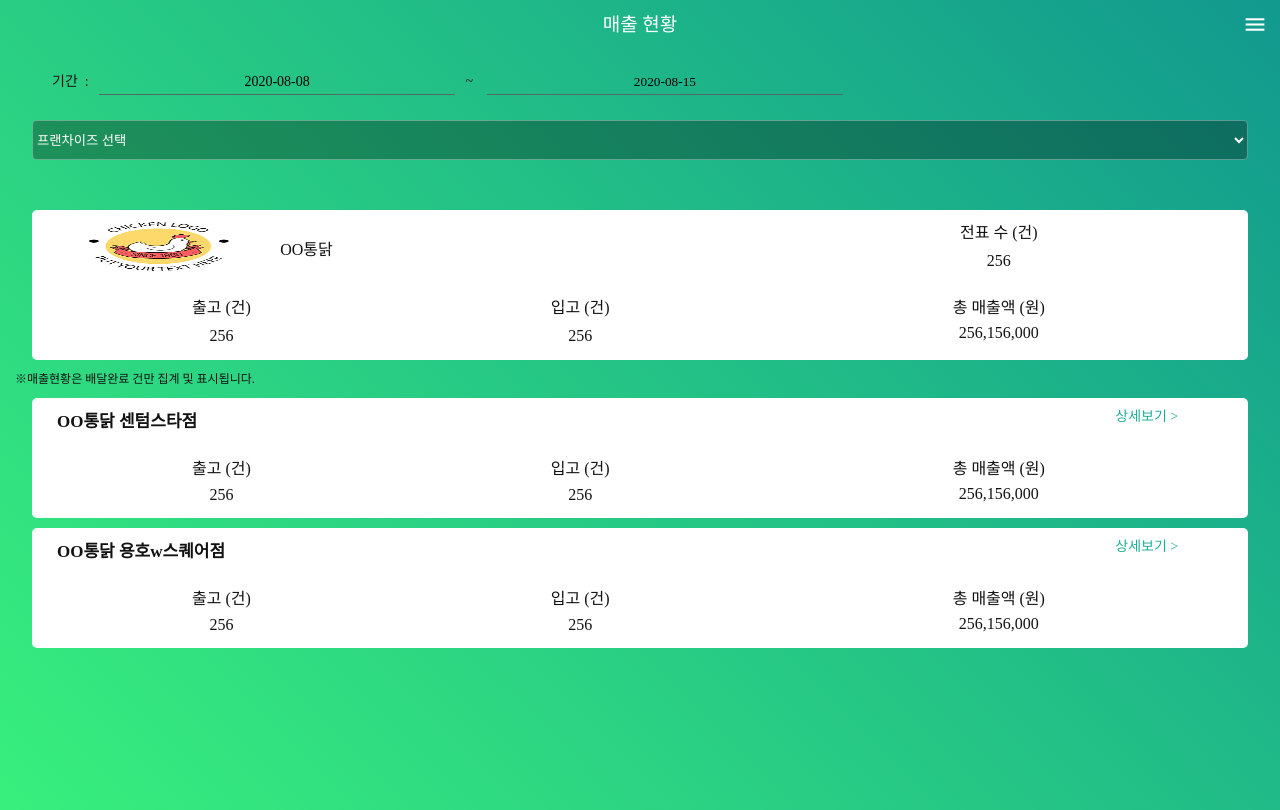
After one commit to jejeong9391/oil, a PHP site: page /app/list/report.html in a window 1280 px wide. The commit adds this page. Run offline with PHP 8.4, Linux system fonts and the light colour scheme; some libraries are stand-ins or nearby versions; some web fonts are replaced.

Commit message:
매출현황 그라데이션UI

```diff
--- a/www/app/list/list_style.css
+++ b/www/app/list/list_style.css
@@ -698,7 +698,7 @@ body {
 
 }
 
-.setImgDiv > li:nth-child(1) > .liRight {
+.setImgDiv>li:nth-child(1)>.liRight {
     border: 0;
 }
 
@@ -722,7 +722,7 @@ body {
 }
 
 
-#setList > li:nth-child(1) > .liRight {
+#setList>li:nth-child(1)>.liRight {
     /*첫번째 li만 위의 border 없애기*/
     border: 0;
 }
@@ -1134,7 +1134,7 @@ body {
     height: 50px;
     border-radius: 10px;
     /*  background: #f2f2f2;*/
-   margin: 10px 5px;
+    margin: 10px 5px;
     /*    background: gold;*/
 }
 
@@ -1499,3 +1499,147 @@ body {
     /* margin: 10px; */
     border: 0;
 }
+
+/* 매출현황 레포트 css */
+.searchBox {
+    width: 95%;
+    /*    height: 255px;
+    background: #ffffff2b;*/
+    border-radius: 5px;
+    margin: 0 auto;
+    box-sizing: border-box;
+}
+
+#selBox {
+    width: 100%;
+    height: 40px;
+    margin: 0 auto;
+    display: block;
+    border-radius: 5px;
+    border: 0.5px solid #fffefe52;
+    background: #0000004f;
+    color: #fff;
+    /*    padding-bottom: 10px;*/
+    margin-top: 10px;
+}
+
+.inner {
+    width: 100%;
+    height: 50%;
+    /*    border: 1px solid black;*/
+    border-radius: 5px;
+    margin: 0 auto;
+    padding: 10px;
+}
+
+.topLeft {
+    width: 65%;
+    height: 100%;
+    /*    border: 1px solid black;*/
+    border-radius: 15px;
+    float: left;
+    box-sizing: border-box;
+}
+
+.topRight {
+    width: 30%;
+    height: 100%;
+    /*    border: 1px solid black;*/
+    border-radius: 15px;
+    float: left;
+    box-sizing: border-box;
+
+}
+
+.topRight>div {
+    height: 50%;
+
+}
+
+.topRight div>p,
+.total_price div>p {
+    font-size: 16px;
+    font-weight: 500;
+    text-align: center;
+    padding: 2 5px;
+    line-height: 25px;
+    margin: 0 auto;
+}
+
+.franLogo {
+    width: 30%;
+    height: 100%;
+
+    border-radius: 15px;
+    float: left;
+    box-sizing: border-box;
+}
+
+.franImg {
+    display: block;
+    width: 100%;
+    height: 95%;
+    display: block;
+    margin: 0 auto;
+    float: left;
+    border-radius: 15px;
+}
+
+.franTitle {
+    width: 60%;
+    height: 100%;
+    float: left;
+    /*    text-align: center;*/
+    margin: 0 auto;
+    line-height: 60px;
+    font-size: 16px;
+    padding: 0 5px;
+    box-sizing: border-box;
+}
+
+.total_price {
+    width: 40%;
+    height: 100%;
+    /*    border: 1px solid black;*/
+    border-radius: 15px;
+    float: left;
+    box-sizing: border-box;
+}
+
+.noti {
+    width: 100%;
+    padding: 10px 15px 0 15px;
+    font-size: 12px;
+}
+
+.storeBox {
+    width: 95%;
+    /*    height: 255px;
+    background: #ffffff2b;*/
+    border-radius: 5px;
+    margin: 0 auto;
+    box-sizing: border-box;
+}
+
+.innerBottom {
+    width: 100%;
+    height: 60%;
+    border-radius: 5px;
+    margin: 0 auto;
+    padding: 10px;
+}
+
+li>.innerBottom div>p {
+    font-size: 15px;
+    font-weight: 300;
+    text-align: center;
+    padding: 2 5px;
+    line-height: 15px;
+    margin: 0 auto;
+}
+
+.topLeft>p {
+    font-size: 17px;
+    padding: 5px 15px;
+    font-weight: 600;
+}
--- /dev/null
+++ b/www/app/list/report.html
@@ -0,0 +1,494 @@
+<!doctype html>
+<html>
+
+<head>
+    <meta charset="utf-8">
+    <meta name="viewport"
+        content="user-scalable=no, initial-scale=1.0, maxium-scale=1.0, minimun-scale=1.0, width=device-width">
+    <title>신일푸드</title>
+
+    <!-- jQuery -->
+    <script src="https://code.jquery.com/jquery-3.4.1.js"
+        integrity="sha256-WpOohJOqMqqyKL9FccASB9O0KwACQJpFTUBLTYOVvVU=" crossorigin="anonymous"></script>
+
+    <!--fontawesome-->
+    <link rel="stylesheet" href="https://pro.fontawesome.com/releases/v5.12.1/css/all.css"
+        integrity="sha384-TxKWSXbsweFt0o2WqfkfJRRNVaPdzXJ/YLqgStggBVRREXkwU7OKz+xXtqOU4u8+" crossorigin="anonymous">
+    <!--구글아이콘-->
+    <link href="https://fonts.googleapis.com/icon?family=Material+Icons" rel="stylesheet">
+    <!--alert플러그인-->
+    <link href="../lib/plugin/modal-master/css/jquery.modal.css" type="text/css" rel="stylesheet" />
+    <link href="../lib/plugin/modal-master/css/jquery.modal.theme-xenon.css" type="text/css" rel="stylesheet" />
+    <link href="../lib/plugin/modal-master/css/jquery.modal.theme-atlant.css" type="text/css" rel="stylesheet" />
+    <script type="text/javascript" src="../lib/plugin/modal-master/js/jquery.modal.js"></script>
+
+    <!--rest-->
+    <script type="text/javascript" src="./../lib/js/function.js"></script>
+    <script src="https://code.jquery.com/ui/1.11.4/jquery-ui.min.js"></script>
+
+    <!--main_list 공통js-->
+    <link href="../reset.css" rel="stylesheet">
+    <link href="./list_style.css" rel="stylesheet">
+    <!--  <link href="./style_set.css" rel="stylesheet">-->
+
+
+
+    <!--	<script type="text/javascript" src="http://code.jquery.com/jquery-latest.min.js"></script>-->
+</head>
+<style>
+    body {
+        background: #11998e;
+        /* fallback for old browsers */
+        background: -webkit-linear-gradient(45deg, #38ef7d, #11998e);
+        /*Chrome 10-25, Safari 5.1-6 */
+        background: linear-gradient(45deg, #38ef7d, #11998e);
+        /* W3C, IE 10+/ Edge, Firefox 16+, Chrome 26+, Opera 12+, Safari 7+ */
+
+    }
+</style>
+
+<body style="height: 95vh;">
+
+    <div id="wrap">
+
+        <header id="header" style="background: #1eae9700;">
+            <div class="hdLeft">
+                <a href="../menu_setting/menu_setting.html">
+                    <!--                    <i class="fas fa-chevron-left"></i>-->
+                </a>
+            </div>
+            <h3 class="textLogo"><a href="#" style="color: #fff;">매출 현황</a></h3>
+            <a href="../menu_setting/menu_setting.html" class="btnMenu" style="background:#1eae9700;">
+                <!--  <img src="./../img/icons/icon_02.png" alt="메뉴열기">-->
+                <i class="material-icons" style="color: #fff;">
+                    menu
+                </i>
+                <!-- <i class="fas fa-bars rightIcon"></i>-->
+            </a>
+            <!--.btnMenu-->
+        </header>
+
+        <!--#header-->
+
+        <div id="container">
+            <div class="searchBox">
+                <div class="period">
+                    <span>기간&nbsp; : &nbsp;</span>
+                    <input type="text" id="sdate" name="sdate" readonly>&nbsp;&nbsp;&nbsp;~&nbsp;&nbsp;&nbsp;
+                    <input type="text" id="edate" name="edate" readonly style="background: #f4f4f400"></div>
+                <div class="boxWrap">
+                    <select id="selBox">
+                        <option selected>프랜차이즈 선택</option>
+                        <option>OO통닭</option>
+                        <option>노랑통닭</option>
+                        <option>숯양2마리치킨</option>
+                    </select>
+                </div>
+            </div>
+            <div class="searchBox" style="background: #fff; height: 150px; margin-top: 10px;">
+                <div class="inner" style="">
+                    <div class="topLeft">
+                        <div class="franLogo">
+                            <img src="http://oil.mesoft.kr/data/logo/10024.jpg" class="franImg"> </div>
+                        <div class="franTitle">
+                            <p>OO통닭</p>
+                        </div>
+                    </div>
+                    <div class="topRight">
+                        <div class="io_top">
+                            <p>전표 수 (건)</p>
+                        </div>
+                        <div class="io_bottom">
+                            <p>256 </p>
+                        </div>
+                    </div>
+                </div>
+                <div class="inner">
+                    <div class="topRight">
+                        <div class="io_top">
+                            <p>출고 (건)</p>
+                        </div>
+                        <div class="io_bottom">
+                            <p>256 </p>
+                        </div>
+                    </div>
+                    <div class="topRight">
+                        <div class="io_top">
+                            <p>입고 (건)</p>
+                        </div>
+                        <div class="io_bottom">
+                            <p>256 </p>
+                        </div>
+                    </div>
+                    <div class="total_price">
+                        <div class="io_top">
+                            <p> 총 매출액 (원)</p>
+                        </div>
+                        <div class="io_bottom">
+                            <p>256,156,000 </p>
+                        </div>
+                    </div>
+                </div>
+            </div>
+            <div class="noti">
+                ※매출현황은 배달완료 건만 집계 및 표시됩니다.
+            </div>
+            <!--
+            <div class="noContent" style="display: none; ">
+                <p>검색결과가 없습니다. </p>
+            </div>
+-->
+            <ul id="setList" class="setUl" style="padding-top: 0; height: 100%;">
+                <li>
+                    <div class="storeBox" style="background: #fff; height: 120px; margin-top: 10px;">
+                        <div class="inner" style="height: 40%;">
+                            <div class="topLeft">
+                                <p>OO통닭 센텀스타점</p>
+                            </div>
+                            <div class="topRight">
+                                <p style="text-align: right; font-size: 14px; color: #1eae97;">상세보기 ></p>
+                            </div>
+                        </div>
+                        <div class="innerBottom">
+                            <div class="topRight">
+                                <div class="io_top">
+                                    <p>출고 (건)</p>
+                                </div>
+                                <div class="io_bottom">
+                                    <p>256 </p>
+                                </div>
+                            </div>
+                            <div class="topRight">
+                                <div class="io_top">
+                                    <p>입고 (건)</p>
+                                </div>
+                                <div class="io_bottom">
+                                    <p>256 </p>
+                                </div>
+                            </div>
+                            <div class="total_price">
+                                <div class="io_top">
+                                    <p> 총 매출액 (원)</p>
+                                </div>
+                                <div class="io_bottom">
+                                    <p>256,156,000 </p>
+                                </div>
+                            </div>
+                        </div>
+                    </div>
+                </li>
+                <!--반복시작-->
+                <li>
+                    <div class="storeBox" style="background: #fff; height: 120px; margin-top: 10px;">
+                        <div class="inner" style="height: 40%;">
+                            <div class="topLeft">
+                                <p>OO통닭 용호w스퀘어점</p>
+                            </div>
+                            <div class="topRight">
+                                <p style="text-align: right; font-size: 14px; color: #1eae97;">상세보기 ></p>
+                            </div>
+                        </div>
+                        <div class="innerBottom">
+                            <div class="topRight">
+                                <div class="io_top">
+                                    <p>출고 (건)</p>
+                                </div>
+                                <div class="io_bottom">
+                                    <p>256 </p>
+                                </div>
+                            </div>
+                            <div class="topRight">
+                                <div class="io_top">
+                                    <p>입고 (건)</p>
+                                </div>
+                                <div class="io_bottom">
+                                    <p>256 </p>
+                                </div>
+                            </div>
+                            <div class="total_price">
+                                <div class="io_top">
+                                    <p> 총 매출액 (원)</p>
+                                </div>
+                                <div class="io_bottom">
+                                    <p>256,156,000 </p>
+                                </div>
+                            </div>
+                        </div>
+                    </div>
+                </li>
+
+                <!--반복끝-->
+            </ul>
+            <div class="blank"></div>
+        </div>
+        <!-- footer
+        <div class="newOrd">
+            <div class="goOrd">주문하기</div>
+        </div> -->
+    </div>
+
+    <!-- toast div(alert창 대신사용) -->
+    <div class="toast" style="display:none;"></div>
+    <script>
+        /* alertBox("안녕", goNaver);
+
+   function goNaver(){
+      location.href = "http://www.naver.com";
+   }*/
+    </script>
+    <!-- rest -->
+    <!-- <script src="https://unpkg.com/axios/dist/axios.min.js"></script> -->
+    <script src="https://cdnjs.cloudflare.com/ajax/libs/axios/0.19.0/axios.min.js"></script>
+    <script type="text/javascript">
+        var sdate = $("#sdate");
+        var edate = $("#edate");
+        var io_status = $("input[name='io_status']"); // 0: 주문완료 1: 배달완료
+        var u_idx = localStorage.getItem('rider_idx');
+
+        //날짜 초기값 세팅
+        if (($("#sdate").val() == '')) {
+            $("#sdate").val(today);
+        }
+        if (($("#edate").val() == '')) {
+            // $("#edate").val(today);
+            $("#edate").val(lastWeek());
+        }
+
+        $(document).ready(function () {
+
+            //  getCnt(sdate.val(), edate.val()); //주문/배달 건수 가져오기
+
+
+            $(".goOrd").on('click', function () {
+                location.href = "./store_list.html";
+            });
+
+            $(".box").on('click', function () {
+                //1. 클릭한 1class가 아닌 2class는 컬러변경
+                $(".box").not(this).removeClass("activeBox");
+                $(this).addClass("activeBox");
+                console.log($(this).children().val());
+                $("input[name='io_status']").val($(this).children().val());
+
+
+                //2. 클릭한 요소의rest 호출할 것  // 주문/배달 rest따로 필요할지는 체크할 것
+                $('#setList').empty();
+                //   getOrderList(sdate.val(), edate.val(), $(this).children().val()); //변수는 status 반영이 안됨.
+            });
+
+        });
+
+
+        // 주문 건수 출력
+        function getCnt(sdate, edate) {
+            $('#setList').empty(); //list제거
+            request('json/orderCnt.php', '', {
+                "flag": "GET",
+                "u_idx": localStorage.getItem('u_idx'),
+                "rider_idx": localStorage.getItem('rider_idx'),
+                "store_idx": localStorage.getItem('store_idx'),
+                "u_token": localStorage.getItem('u_token'),
+                "sdate": sdate,
+                "edate": edate
+
+            }).then(function (resp) {
+                var rowsNum = resp.data.meta.rows;
+
+                if (rowsNum > 0) {
+                    //화면에 나타내기
+
+                    var headList = resp.data.data;
+                    headList.forEach(function (item) {
+                        //  console.log('주문은 : '+item.io_0 + '건 || 배달은 :'+item.io_1 + '건');
+                        if (item.io_0 != null) {
+                            $(".leftBox p:last").text(item.io_0 + '건');
+                            $(".rightBox p:last").text(item.io_1 + '건');
+
+
+                        } else { //기간 시작/끝이 맞지않아 데이터가 없는 경우
+                            //   alertBox("검색결과가 없습니다.", reload);
+                            //   msgToast('해당 기간에 주문건수가 없습니다.');
+                            $(".leftBox p:last, .rightBox p:last").text('0건');
+
+
+                        }
+                        //리스트 가져오기
+                        getOrderList(sdate, edate, 0);
+
+                    });
+                }
+
+
+            }); // e.preventDefault;
+
+
+            // }
+        }
+
+        //샵스타일목록 rest호출
+        function getOrderList(sdate, edate, Type) {
+
+            request('json/order-list.php', '', {
+                "flag": "GET",
+                "io_status": Type,
+                "u_idx": localStorage.getItem('u_idx'),
+                "store_idx": localStorage.getItem('store_idx'),
+                "rider_idx": localStorage.getItem('rider_idx'),
+                "u_token": localStorage.getItem('u_token'),
+                "sdate": sdate,
+                "edate": edate
+
+            }).then(function (resp) {
+                var rowsNum = resp.data.meta.rows;
+
+                //건수 가져오는
+                /* if (Type == '0') {
+                    $(".leftBox p:last").text(rowsNum + '건');
+                } else {
+                    $(".rightBox p:last").text(rowsNum + '건');
+                }
+*/
+                if (rowsNum > 0) {
+
+                    //화면에 나타내기
+                    $('.noContent').hide();
+                    $('#setList').show();
+                    var html = "";
+                    //rest로 받아온 리뷰데이터를 forEach문으로 리뷰ul에 추가하기
+                    var headList = resp.data.data;
+                    headList.forEach(function (item) {
+                        var ioDate = item.io_date.substr(5);
+
+                        html += '<li id="' + item.io_idx + '" class="getStore">';
+                        html += '    <input type="hidden" id="io_idx" value="' + item.io_idx + '">';
+                        html += '    <input type="hidden" id="store_idx" value="' + item.store_idx +
+                            '">';
+                        html += '    <input type="hidden" id="store_tel" value="' + item.tel + '">';
+                        html += '    <div class="storeWrap">';
+                        html += '        <div class="storeTitle">';
+                        html += '            <span>' + ioDate + "_" + item.u_name + '</span>';
+                        html += '       </div>';
+                        html += '<div class="storeBtnWrap">';
+                        /*  if (item.io_status == '0') {
+
+                              html += '<button class = "twoBtn ord orSet">주문하기 </button>';
+                              html += '<button class = "twoBtn call deSet">통화 </button>';
+
+                          } else {*/
+                        html += '<button class = "twoBtn ord orSet">주문내역 </button>';
+                        html += '<button class = "twoBtn call deSet">통화 </button>';
+                        /*  $(".ord").css("width", "56%");
+                          $(".call").css("width", "40%");*/
+                        // }
+
+                        html += '   </div>';
+                        html += '  </div>';
+                        html += '</li>';
+                    });
+
+                    $("#setList").append(html);
+
+                    $(".call").on('click', function () {
+                        var tel = $(this).parents('li').children('#store_tel').val();
+
+                        if (tel != '') {
+                            document.location.href = 'tel:' + tel; //통화기능
+                        } else {
+                            msgToast('등록된 전화번호가 없습니다.');
+                            //  alert('등록된 전화번호가 없습니다.');
+                        }
+                    });
+
+                    //주문상세로 이동
+                    $(".ord").on("click", function () {
+                        var io_idx = $(this).parents('li').children('#io_idx').val();
+                        var st_idx = $(this).parents('li').children('#store_idx').val();
+                        var st_name = $(this).parents('li').find('.storeTitle span').text().substr(
+                        6); //입고날짜 제거
+                        //alert(st_name);
+                        //console.log(io_idx+'||'+st_idx);
+                        location.href = 'order_detail.html?st_idx=' + st_idx + '&io_idx=' + io_idx +
+                            '&st_name=' + st_name;
+                    })
+
+                } else { // 결과 list가 없을 경우
+                    $('.noContent').show();
+                    $('#setList').hide();
+                }
+            });
+        }
+    </script>
+    <!-- 데이트피커 js/css -->
+    <link rel="stylesheet" href="./datepicker.css">
+
+    <script>
+        function reload() {
+            location.reload();
+        }
+        //datePicker 선언은 function.js 에 있음.
+        $(function () {
+            //jQuery(function($){
+            $.datepicker.regional["ko"] = {
+                closeText: "취소",
+                prevText: "이전달",
+                nextText: "다음달",
+                currentText: "오늘",
+                monthNames: ["1월", "2월", "3월", "4월", "5월", "6월", "7월", "8월", "9월", "10월", "11월", "12월"],
+                monthNamesShort: ["1월", "2월", "3월", "4월", "5월", "6월", "7월", "8월", "9월", "10월", "11월",
+                    "12월"],
+                dayNames: ["일", "월", "화", "수", "목", "금", "토"],
+                dayNamesShort: ["일", "월", "화", "수", "목", "금", "토"],
+                dayNamesMin: ["일", "월", "화", "수", "목", "금", "토"],
+                changeMonth: true, // month 셀렉트박스 사용
+                changeYear: true, // year 셀렉트박스 사용
+                weekHeader: "Wk",
+                dateFormat: "yy-mm-dd",
+                firstDay: 0,
+                isRTL: false,
+                showOtherMonths: true, //월 1일 이전, 월 말일 이후 빈칸에 이전달, 다음달 날짜 출력 여부
+                selectOtherMonths: true, //showOtherMonths 선택가능
+                showMonthAfterYear: true, //연도선택이 왼쪽에 위치
+                yearSuffix: ""
+            };
+            $.datepicker.setDefaults($.datepicker.regional["ko"]);
+
+            // Today 버튼 코드 추가
+            $.datepicker._gotoToday = function (id) {
+
+                //$(id).datepicker('setDate', new Date());
+                // $(".ui-datepicker").hide().blur(); //blur 처리안됨
+                //$(".hasDatepicker").blur(); //blur는 되지만 input 외부클릭해야 다시 datePicker 불러올 수 있음.
+                $(id).datepicker('setDate', new Date()).datepicker('hide').blur(); // hide를 요렇게 해야하나봄ㅠㅠ
+                getCnt(sdate.val(), edate.val()); //주문/배달 건수 가져오기
+                // getOrderList(sdate.val(), edate.val(), 0);
+            };
+        });
+        $('#sdate,#edate').datepicker({
+            closeText: '취소',
+            showButtonPanel: true,
+            onClose: function () {
+                if ($(window.event.srcElement).hasClass('ui-datepicker-close')) {
+                    //$(this).val(''); 날짜 값 초기화
+                }
+            },
+            onSelect: function (dateText) { //클릭
+                //alert("선택한 날짜: " + dateText + "; input에 있는 날짜: " + this.value);
+                if (sdate.val() > edate.val()) {
+                    getCnt(sdate.val(), edate.val());
+                    //    alertBox("기간의 시작날짜가 더큼");
+
+                } else {
+                    getCnt(sdate.val(), edate.val()); //주문/배달 건수 가져오기
+                }
+
+            }
+
+        });
+        //});
+    </script>
+    <!--#wrap-->
+
+
+</body>
+
+</html>
```
